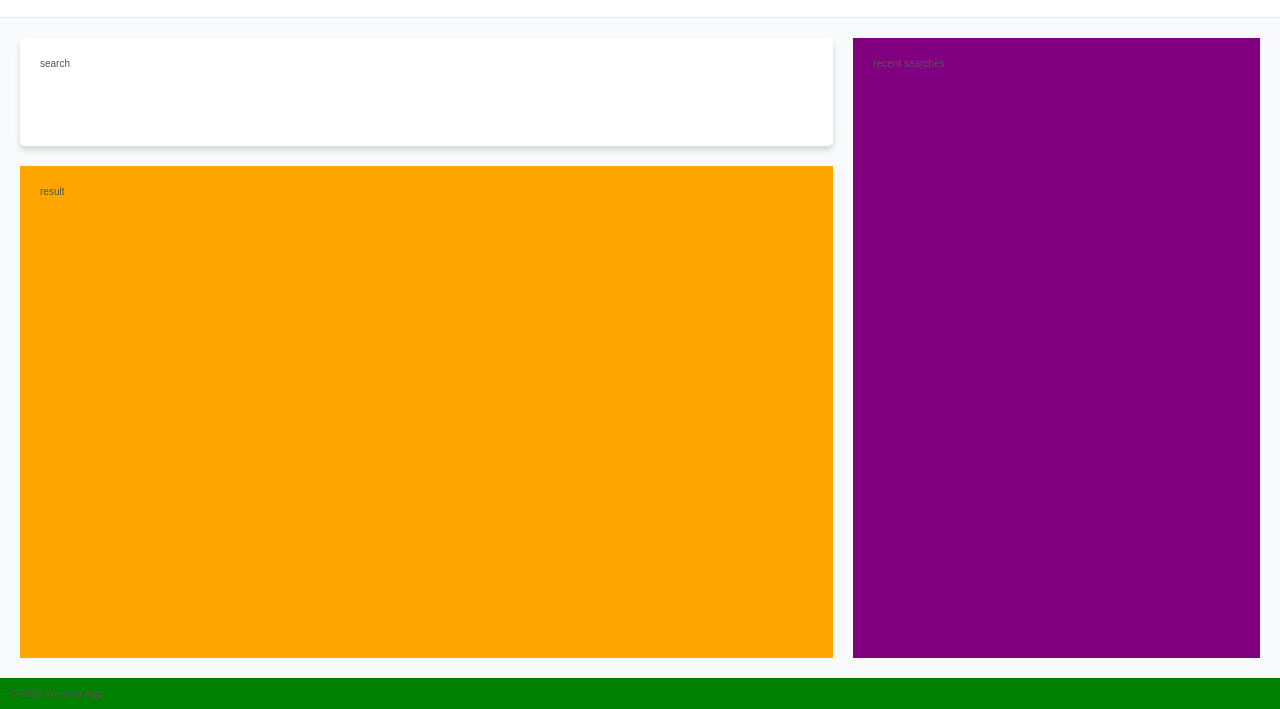
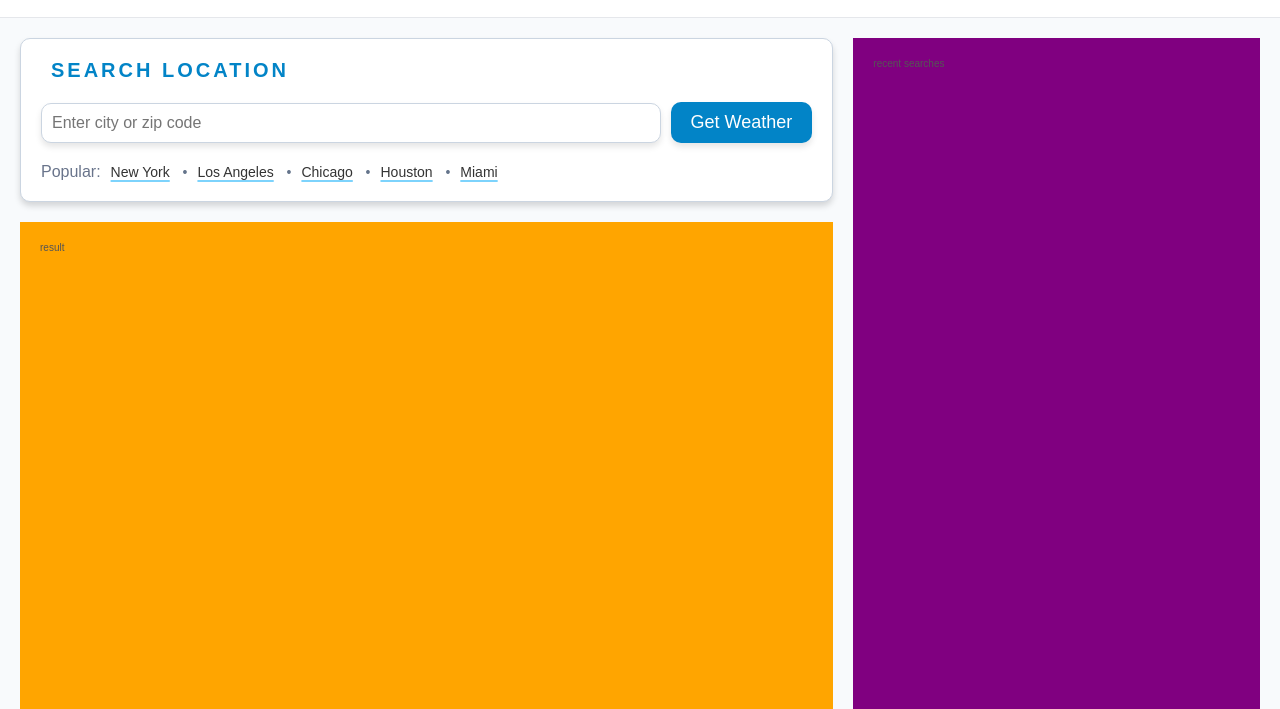
Before and after one commit to sarvesh140/html_css_js, a plain HTML site: page index.html in a window 1280 px wide. Shown: the part 91-800 px from the top of the page. Drawn offline with nearby package versions, Linux system fonts and the light colour scheme.

Commit message:
Search bar

```diff
--- a/index.html
+++ b/index.html
@@ -25,7 +25,41 @@
       </section>
     </header>
     <main class="main">
-      <section class="search">search</section>
+      <section class="search">
+        <section class="search-header">
+          <ion-icon name="search" class="search-logo"></ion-icon>
+          <h2 class="search-heading">Search Location</h2>
+        </section>
+
+        <section class="search-box">
+          <input
+            type="text"
+            class="search-input"
+            placeholder="Enter city or zip code"
+          />
+          <button class="search-button">Get Weather</button>
+        </section>
+        <section class="popular-searches">
+          <h3 class="popular-searches-heading">Popular:</h3>
+          <ul class="popular-searches-list">
+            <li class="popular-search-item">
+              <a href="#" class="popular-search-link">New York</a>
+            </li>
+            <li class="popular-search-item">
+              <a href="#" class="popular-search-link">Los Angeles</a>
+            </li>
+            <li class="popular-search-item">
+              <a href="#" class="popular-search-link">Chicago</a>
+            </li>
+            <li class="popular-search-item">
+              <a href="#" class="popular-search-link">Houston</a>
+            </li>
+            <li class="popular-search-item">
+              <a href="#" class="popular-search-link">Miami</a>
+            </li>
+          </ul>
+        </section>
+      </section>
       <section class="results">result</section>
       <section class="recent-searches">recent searches</section>
     </main>
--- a/styles.css
+++ b/styles.css
@@ -10,7 +10,7 @@ html {
 }
 
 body {
-  font-family: "Rubik", sans-serif;
+  font-family: sans-serif;
   color: #555;
   display: flex;
   flex-direction: column;
@@ -108,8 +108,97 @@ body {
   background-color: #fff;
   padding: 2rem;
   grid-column: 1 / -2;
-  border-radius: 0.5rem;
+  border-radius: 1rem;
   box-shadow: 0 4px 6px rgba(0, 0, 0, 0.15);
+  border: 1px solid #cbd5e1;
+  display: flex;
+  flex-direction: column;
+  gap: 1rem;
+}
+
+.search-header {
+  display: flex;
+  gap: 1rem;
+  align-items: center;
+}
+
+.search-logo {
+  font-size: 2rem;
+  color: #0284c7;
+}
+
+.search-heading {
+  font-size: 2rem;
+  font-weight: 600;
+  color: #0284c7;
+  text-transform: uppercase;
+  letter-spacing: 0.3rem;
+  font-weight: 600;
+}
+
+.search-box {
+  display: flex;
+  gap: 1rem;
+  align-items: center;
+  margin-top: 1rem;
+}
+
+.search-input {
+  flex: 1;
+  padding: 1rem;
+  box-shadow: 0 4px 6px rgba(0, 0, 0, 0.1);
+  border-radius: 1rem;
+  font-size: 1.6rem;
+  border: 1px solid #cbd5e1;
+}
+
+.search-button {
+  padding: 1rem 2rem;
+  background-color: #0284c7;
+  color: #fff;
+  border: none;
+  border-radius: 1rem;
+  font-size: 1.8rem;
+  cursor: pointer;
+  box-shadow: 0 4px 6px rgba(0, 0, 0, 0.1);
+}
+
+.search-button:hover {
+  background-color: #0285c7c2;
+}
+
+.popular-searches {
+  display: flex;
+  gap: 1rem;
+  align-items: center;
+  margin-top: 1rem;
+}
+
+.popular-searches-list {
+  list-style: none;
+  display: flex;
+  gap: 1rem;
+}
+.popular-searches-heading {
+  font-size: 1.6rem;
+  color: #69748b;
+  font-weight: 500;
+}
+
+.popular-search-link {
+  font-size: 1.4rem;
+  color: #333;
+  cursor: pointer;
+  text-decoration: underline;
+  text-decoration-color: #7dd3fc;
+  text-underline-offset: 0.3rem;
+  text-decoration-thickness: 0.2rem;
+}
+.popular-search-item:not(:last-child)::after {
+  content: "•";
+  margin-left: 1rem;
+  color: #64748b;
+  font-size: 1.4rem;
 }
 
 .results {
```
